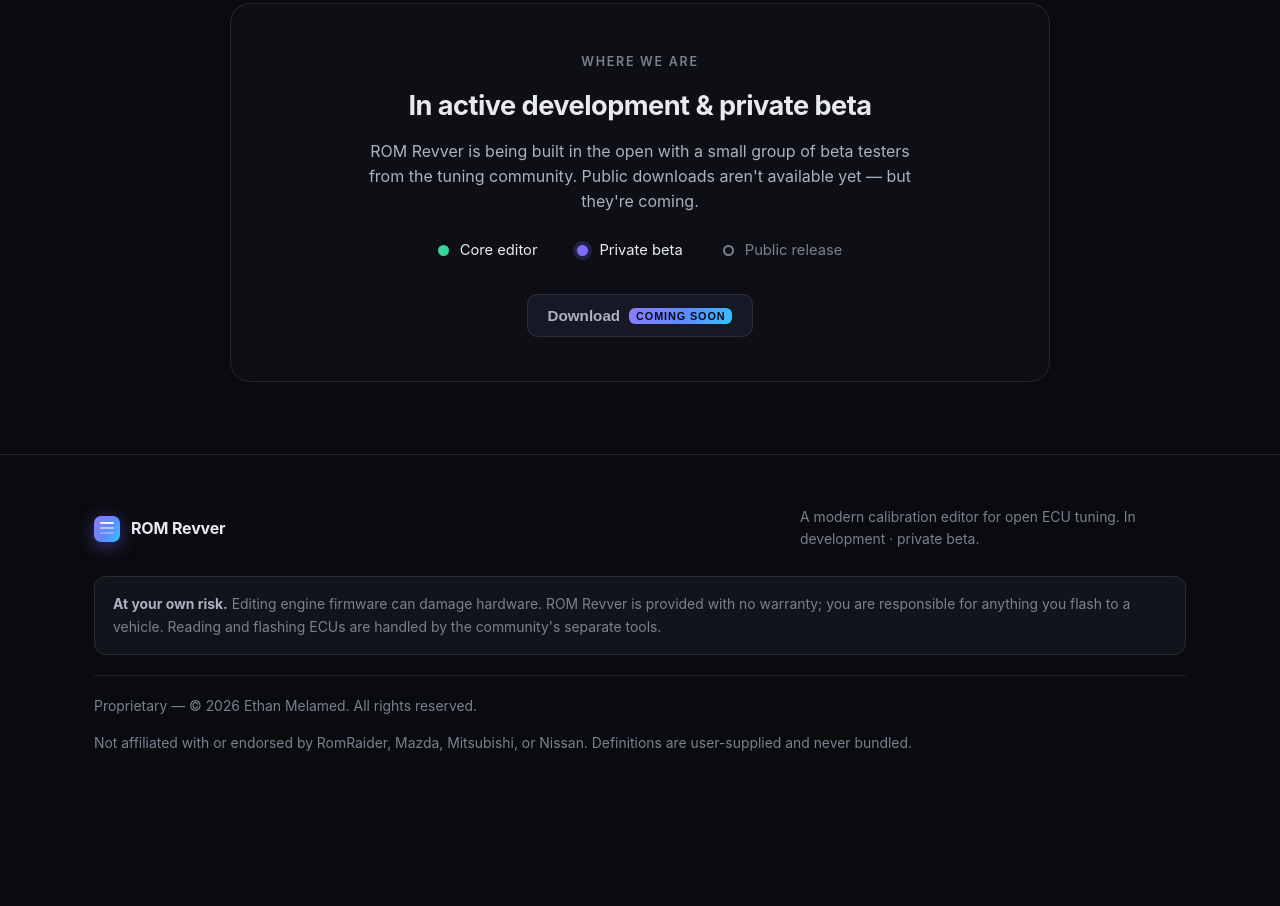
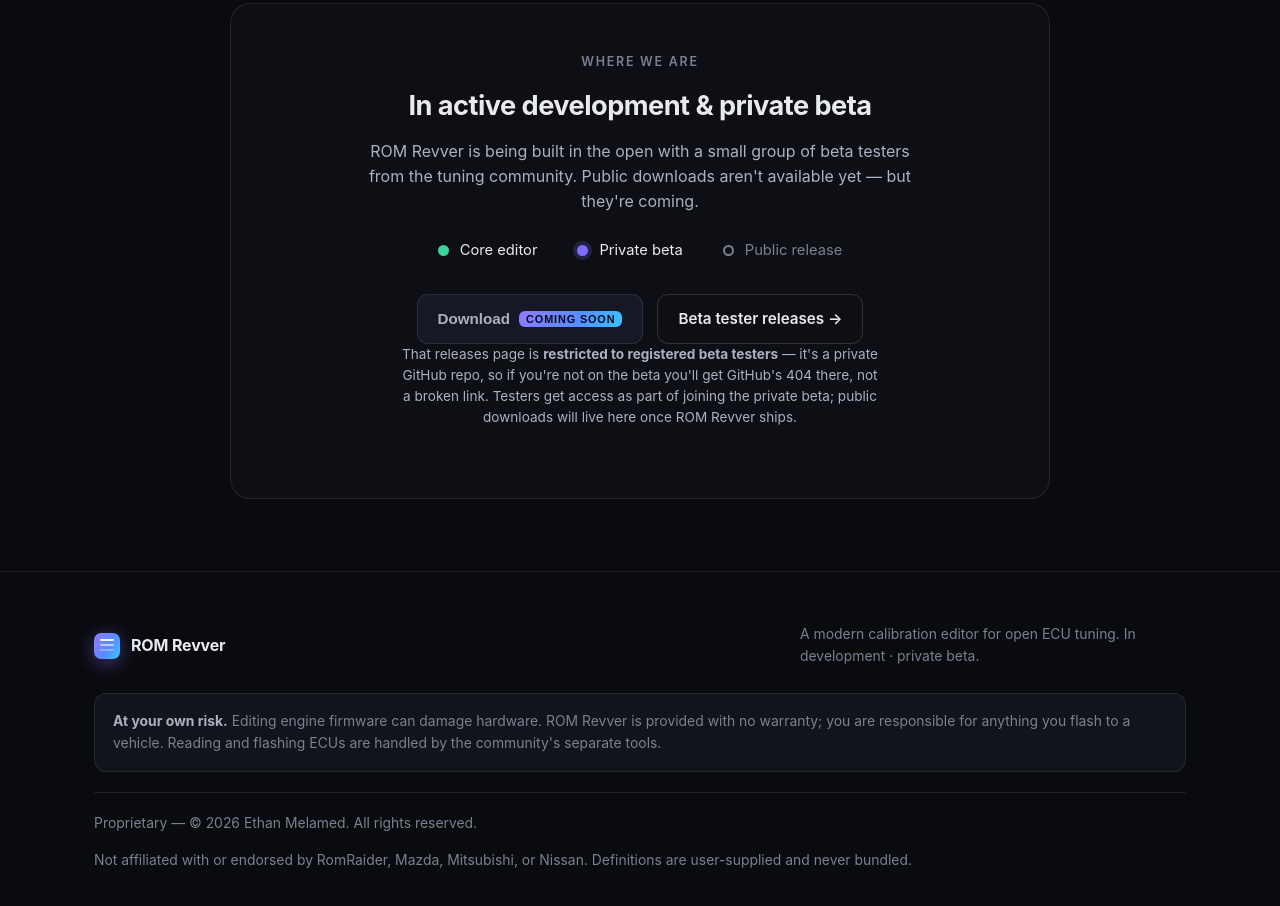
Before and after one commit to Rom-Revver/rom-revver-web, a plain HTML site: page index.html in a window 1280 px wide. Shown: the part 3687-4593 px from the top of the page. Before the commit the page ends 4482 px from the top, so only its background shows below. Drawn offline with Linux system fonts and the light colour scheme.

Commit message:
Deploy site from Rom-Revver/rom-revver@29f6d00

```diff
--- a/index.html
+++ b/index.html
@@ -895,7 +895,20 @@
               <button class="btn btn-soon" disabled>
                 Download <span class="tag">Coming soon</span>
               </button>
+              <a
+                class="btn btn-ghost"
+                href="https://github.com/Rom-Revver/rom-revver-releases/releases"
+                target="_blank"
+                rel="noopener noreferrer"
+                >Beta tester releases →</a
+              >
             </div>
+            <p class="cta-note">
+              That releases page is <b>restricted to registered beta testers</b> — it's a private
+              GitHub repo, so if you're not on the beta you'll get GitHub's 404 there, not a broken
+              link. Testers get access as part of joining the private beta; public downloads will
+              live here once ROM Revver ships.
+            </p>
           </div>
         </div>
       </section>
```
